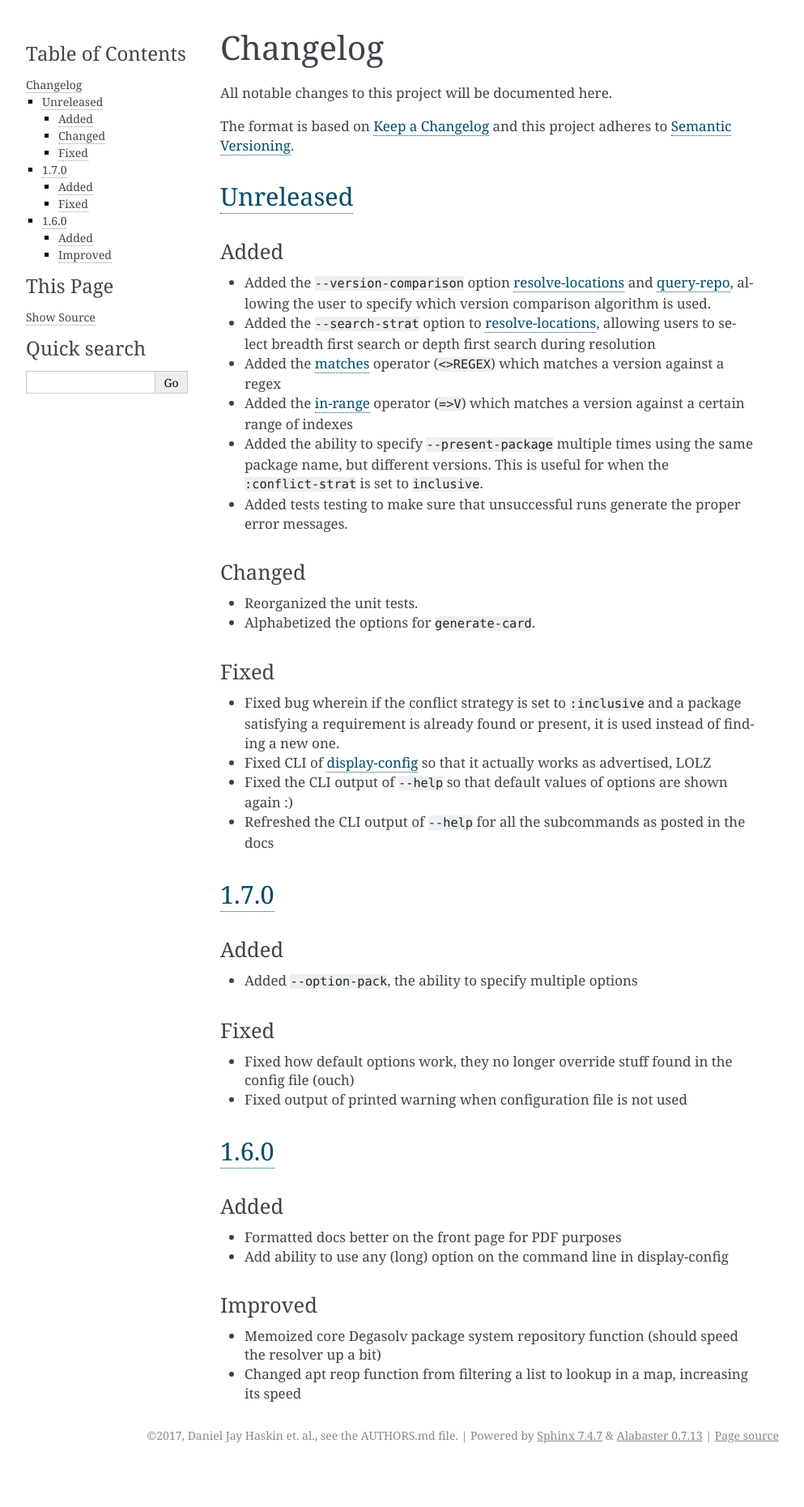
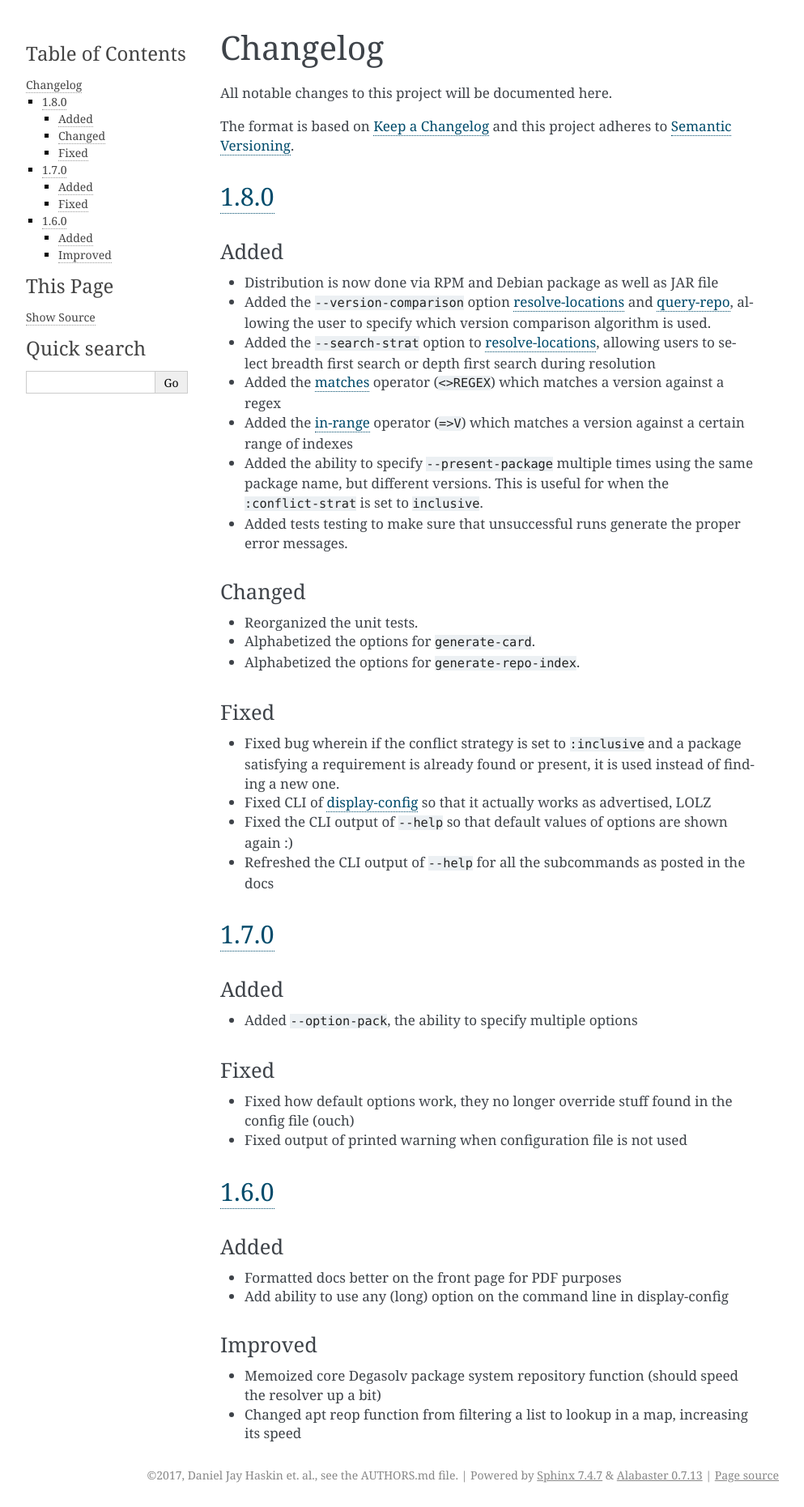
Before and after one commit to djhaskin987/degasolv, a Sphinx documentation site: the page built from docs/changelog.rst, in a window 1280 px wide. Shown: the whole page at 81% size, without its empty margins (148-1141 px from the left). Built offline with Sphinx 7.4.7, drawn with Linux system fonts in a browser that asks for light colours; before the commit the page ends 1812 px from its top, so only the background shows below that.

Commit message:
Update changelog for release

```diff
--- a/docs/changelog.rst
+++ b/docs/changelog.rst
@@ -9,28 +9,25 @@ and this project adheres to `Semantic Versioning`_.
 .. _Semantic Versioning: http://semver.org/spec/v2.0.0.html
 .. _Keep a Changelog: http://keepachangelog.com/en/1.0.0/
 
-`Unreleased`_
+`1.8.0`_
 -------------
+
 Added
 +++++
+- Distribution is now done via RPM and Debian package as well as JAR file
 - Added the ``--version-comparison`` option :ref:`resolve-locations
   <resolve-locations-options>` and :ref:`query-repo <query-repo-options>`,
   allowing the user to specify which version comparison algorithm is used.
-
 - Added the ``--search-strat`` option to :ref:`resolve-locations
   <resolve-locations-options>`, allowing users to select breadth first
   search or depth first search during resolution
-
 - Added the :ref:`matches <matches>` operator (``<>REGEX``) which
   matches a version against a regex
-
 - Added the :ref:`in-range <in-range>` operator (``=>V``) which
   matches a version against a certain range of indexes
-
 - Added the ability to specify ``--present-package`` multiple times using the
   same package name, but different versions. This is useful for when the
   ``:conflict-strat`` is set to ``inclusive``.
-
 - Added tests testing to make sure that unsuccessful runs generate the proper
   error messages.
 
@@ -38,6 +35,7 @@ Changed
 +++++++
 - Reorganized the unit tests.
 - Alphabetized the options for ``generate-card``.
+- Alphabetized the options for ``generate-repo-index``.
 
 Fixed
 +++++
```
